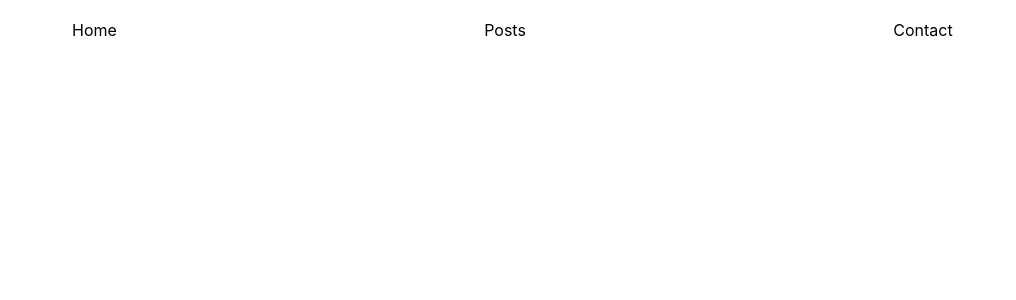
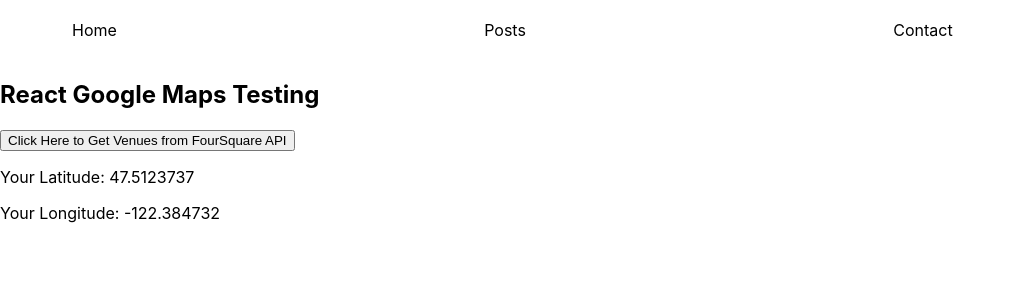
Before and after one commit to cbarcala23/Project3-Test, a React (Create React App) app in the folder client/: page / in a window 1280 px wide. Shown: the top 300 px of the page, without its empty margins (0-1016 px from the left). Built offline with nearby package versions, Linux system fonts and the light colour scheme; no server answers.

Commit message:
Map & Navbar together

```diff
--- a/client/src/pages/Home.js
+++ b/client/src/pages/Home.js
@@ -1,9 +1,13 @@
 import React,{useState} from "react";
-import NavBar from "../components/NavBar/index";
+import NavBar from "../components/NavBar";
+import Map from "../components/Map"
 
 const Home = () => {
     return (
-        <NavBar />
+        <div>
+            <NavBar />
+            <Map />
+        </div>
     )
 }
 
```
